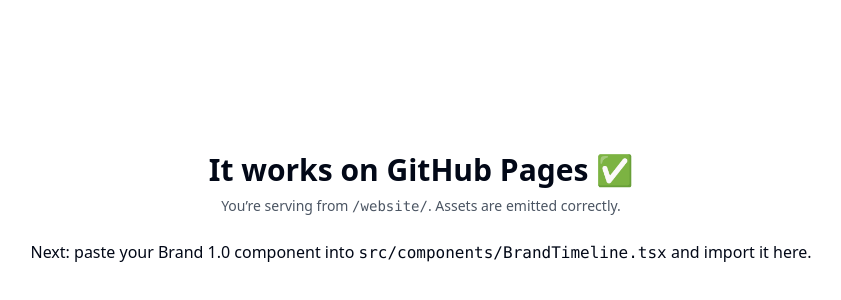
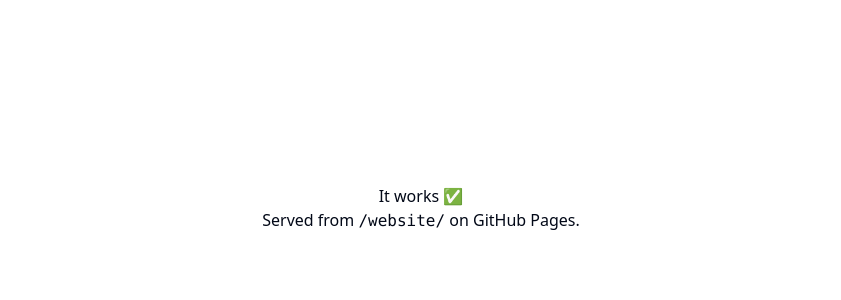
Before and after one commit to RoseEyesTwilightDragon/website, a React (Vite) app in the folder brand/: page / in a window 1280 px wide. Shown: the part 192-492 px from the top of the page, without its empty margins (219-1060 px from the left). Built offline with nearby package versions, Linux system fonts and the light colour scheme.

Commit message:
Update App.tsx

```diff
--- a/brand/src/App.tsx
+++ b/brand/src/App.tsx
@@ -1,16 +1,9 @@
-import React from 'react'
-
 export default function App() {
   return (
-    <main className="min-h-screen grid place-items-center">
-      <div className="text-center">
-        <h1 className="text-3xl font-bold">It works on GitHub Pages ✅</h1>
-        <p className="mt-2 text-sm text-gray-600">
-          You’re serving from <code>/website/</code>. Assets are emitted correctly.
-        </p>
-        <p className="mt-6">
-          Next: paste your Brand 1.0 component into <code>src/components/BrandTimeline.tsx</code> and import it here.
-        </p>
+    <main style={{minHeight:'100vh',display:'grid',placeItems:'center'}}>
+      <div style={{textAlign:'center'}}>
+        <h1>It works ✅</h1>
+        <p>Served from <code>/website/</code> on GitHub Pages.</p>
       </div>
     </main>
   )
```
